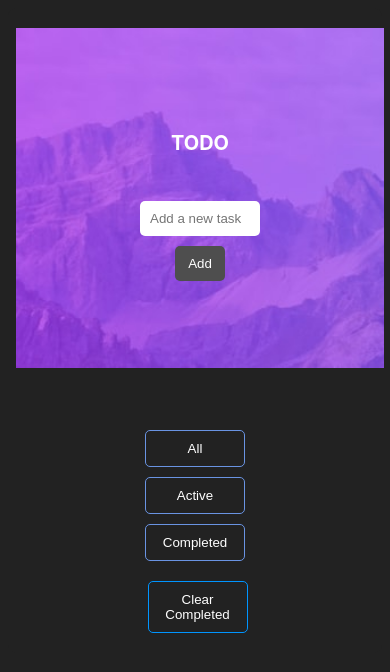
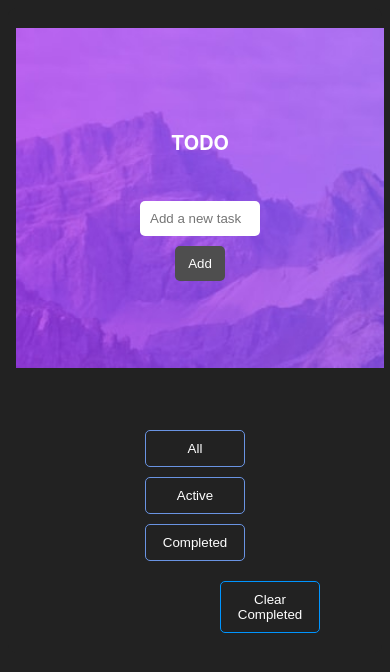
Before and after one commit to RivoltaAlpha/react-todo, a React (Vite) app: page / in a window 390 px wide. Shown: the top 672 px of the page. Built offline with nearby package versions, Linux system fonts and the light colour scheme.

Commit message:
fixed bug

```diff
--- a/package.json
+++ b/package.json
@@ -12,6 +12,7 @@
   "dependencies": {
     "react": "^18.3.1",
     "react-dom": "^18.3.1",
+    "react-todo": "link:",
     "scss": "^0.2.4"
   },
   "devDependencies": {
--- a/src/components/body/body.scss
+++ b/src/components/body/body.scss
@@ -120,7 +120,6 @@
 
     .clear-completed {
       width: 100px;
-      margin-left: 5px;
       padding: 10px;
     }
   }
```
